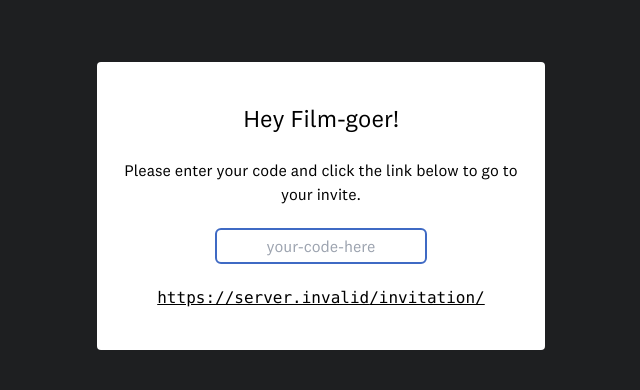
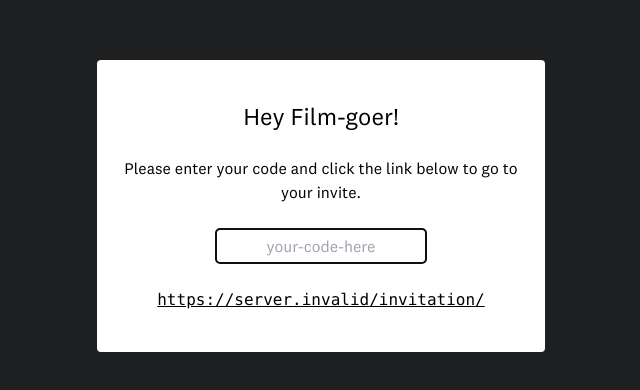
Before and after one commit to metrocinema/kyle-ulman-invitation-feature, a SvelteKit app: page / in a window 1280 px wide. Shown: the part 194-584 px from the top of the page, without its empty margins (319-959 px from the left). Built offline with nearby package versions, Linux system fonts and the light colour scheme; no server answers.

Commit message:
fix borders on iOS

```diff
--- a/src/app.css
+++ b/src/app.css
@@ -40,11 +40,11 @@
 	}
 
 	.light-line {
-		outline: 1px solid #edeae9;
+		border: 1px solid #edeae9;
 	}
 
 	.light-line-strong {
-		outline: 1px solid #cfcbcb;
+		border: 1px solid #cfcbcb;
 	}
 
 	.active-check {
@@ -55,7 +55,7 @@
 	.light-primary-line,
 	.active,
 	.focus {
-		outline: 2px solid #3f6ac4;
+		border: 2px solid #3f6ac4;
 	}
 
 	.dashed {
```
